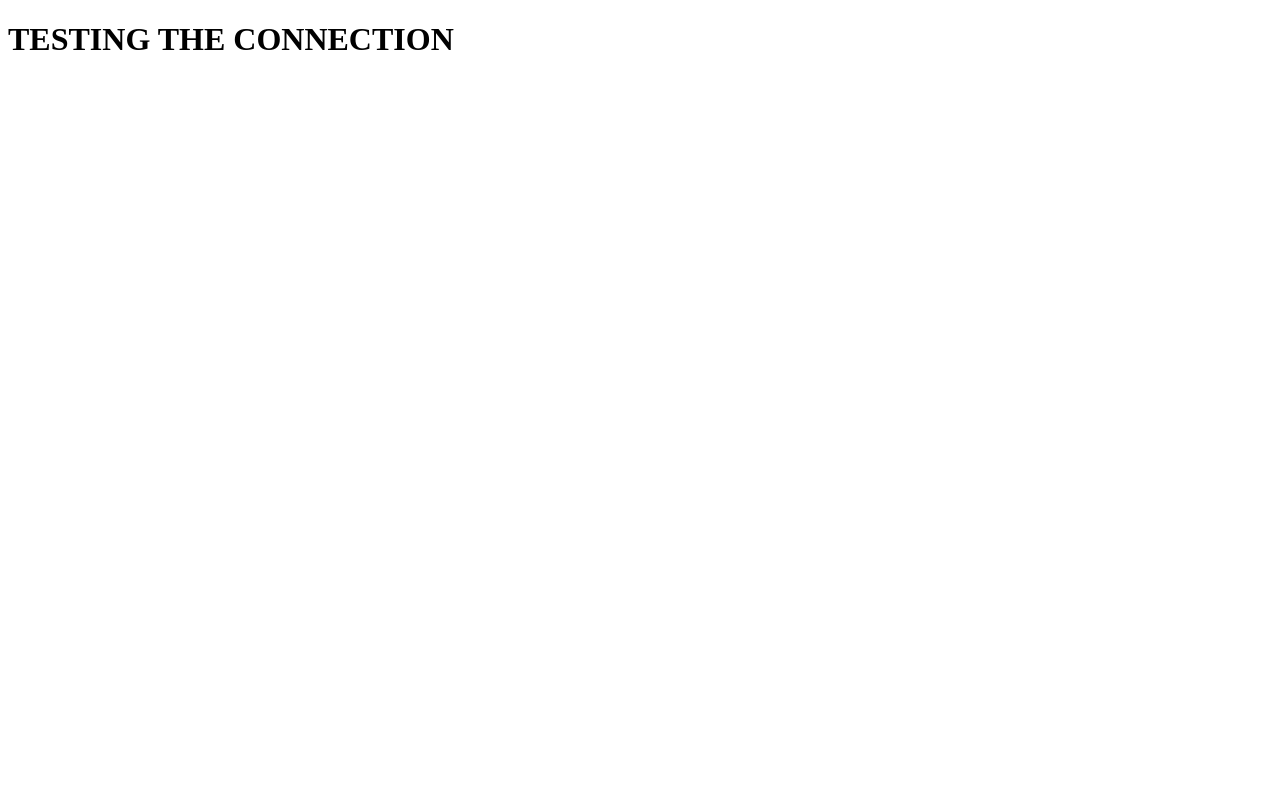
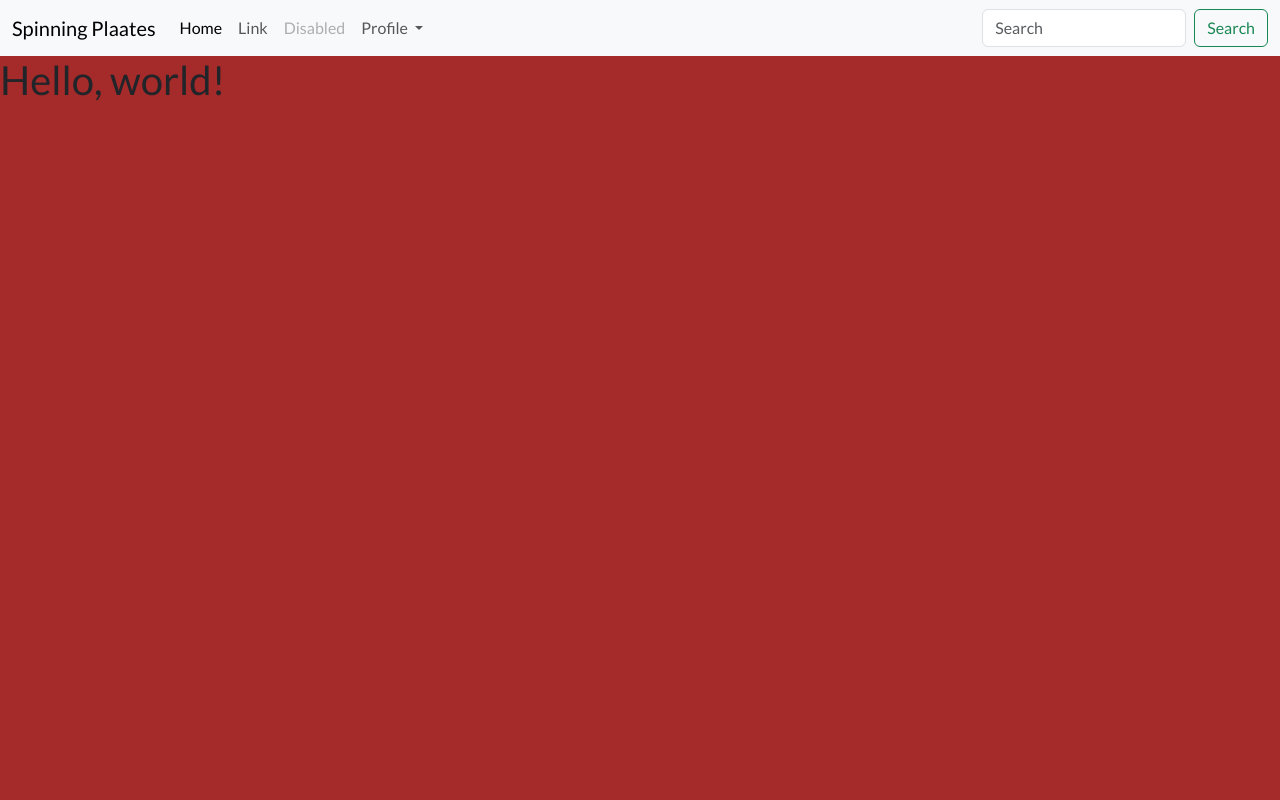
Before and after one commit to student0Zero/Spinning-Plates-Budgeter, a Django app: template templates/base.html in a window 1280 px wide. Run offline with Django 4.2, Linux system fonts and the light colour scheme; the template is opened without the code that fills it, so the values that code supplies are empty.

Commit message:
Setup and test initial base, navbaar and footer htmls

```diff
--- a/SpinningPlatesBudgeter/settings.py
+++ b/SpinningPlatesBudgeter/settings.py
@@ -142,7 +142,7 @@ USE_TZ = True
 # https://docs.djangoproject.com/en/4.2/howto/static-files/
 
 STATIC_URL = 'static/'
-STATICFILES_DIRS = [os.path.join(BASE_DIR, 'static')]
+STATICFILES_DIRS = [os.path.join(BASE_DIR, 'static'),]
 STATIC_ROOT = os.path.join(BASE_DIR, 'staticfiles')
 
 # Default primary key field type
--- /dev/null
+++ b/static/css/base.css
@@ -0,0 +1,20 @@
+@import url('https://fonts.googleapis.com/css2?family=Lato:wght@100;300;400;700;900&display=swap');
+
+/* NAVBAR */
+
+/* NAVLINKS */
+
+/* BODY */
+html, body {
+    height: 100%;
+}
+
+body {
+    font-family: 'Lato';
+    background-color: brown;
+}
+
+/* TITLES */
+/* h1, h2, h3, h4, h5, h6 {
+    font-family: 'Lato';
+} */
--- a/templates/base.html
+++ b/templates/base.html
@@ -1,11 +1,32 @@
-<!DOCTYPE html>
+{% load static %}
+
+<!doctype html>
 <html lang="en">
-<head>
-    <meta charset="UTF-8">
-    <meta name="viewport" content="width=device-width, initial-scale=1.0">
-    <title>Document</title>
-</head>
-<body>
-    <h1>TESTING THE CONNECTION</h1>
+  <head>
+    <meta charset="utf-8">
+    <meta name="viewport" content="width=device-width, initial-scale=1">
+    <title>Spinning Plates Budgeter - {% block title %} {% endblock %}</title>
+
+    {% block excss %}
+    <link href="https://cdn.jsdelivr.net/npm/bootstrap@5.3.3/dist/css/bootstrap.min.css" rel="stylesheet" integrity="sha384-QWTKZyjpPEjISv5WaRU9OFeRpok6YctnYmDr5pNlyT2bRjXh0JMhjY6hW+ALEwIH" crossorigin="anonymous">
+    <link rel="stylesheet" href="{% static '/css/base.css' %}">
+    {% endblock %}
+  </head>
+
+  <body>
+    {% include 'includes/header.html' %}
+
+    <main>
+        {% block content %}
+        <h1>Hello, world!</h1>
+        {% endblock %}
+    </main>
+
+
+
+    {% include 'includes/footer.html' %}
+    {% block onload_js %}
+    <script src="https://cdn.jsdelivr.net/npm/bootstrap@5.3.3/dist/js/bootstrap.bundle.min.js" integrity="sha384-YvpcrYf0tY3lHB60NNkmXc5s9fDVZLESaAA55NDzOxhy9GkcIdslK1eN7N6jIeHz" crossorigin="anonymous"></script>
+    {% endblock %}
 </body>
 </html>
--- /dev/null
+++ b/templates/includes/footer.html
@@ -0,0 +1,6 @@
+{% load static %}
+
+<footer>
+
+
+</footer>
--- /dev/null
+++ b/templates/includes/header.html
@@ -0,0 +1,42 @@
+<header>
+    <!-- NAVBAR START -->
+    <nav class="navbar navbar-expand-lg bg-body-tertiary">
+        <div class="container-fluid">
+          <a class="navbar-brand" href="#">Spinning Plaates</a>
+          <button class="navbar-toggler" type="button" data-bs-toggle="collapse" data-bs-target="#navbarSupportedContent" aria-controls="navbarSupportedContent" aria-expanded="false" aria-label="Toggle navigation">
+            <span class="navbar-toggler-icon"></span>
+          </button>
+          <div class="collapse navbar-collapse" id="navbarSupportedContent">
+            <ul class="navbar-nav me-auto mb-2 mb-lg-0">
+              <li class="nav-item">
+                <a class="nav-link active" aria-current="page" href="#">Home</a>
+              </li>
+              <li class="nav-item">
+                <a class="nav-link" href="#">Link</a>
+              </li>
+              <li class="nav-item">
+                <a class="nav-link disabled" aria-disabled="true">Disabled</a>
+              </li>
+              <li class="nav-item dropdown">
+                <a class="nav-link dropdown-toggle" href="#" role="button" data-bs-toggle="dropdown" aria-expanded="false">
+                  Profile
+                </a>
+                <ul class="dropdown-menu">
+                  <li><a class="dropdown-item" href="#">Profile</a></li>
+                  <li><a class="dropdown-item" href="#">Settings</a></li>
+                  <li><hr class="dropdown-divider"></li>
+                  <li><a class="dropdown-item" href="#">LOG OUT</a></li>
+                </ul>
+              </li>
+            </ul>
+            <form class="d-flex" role="search">
+              <input class="form-control me-2" type="search" placeholder="Search" aria-label="Search">
+              <button class="btn btn-outline-success" type="submit">Search</button>
+            </form>
+          </div>
+        </div>
+      </nav>
+      <!-- NAVBAR END -->
+
+
+</header>
```
Also changed, not shown: README.md, 1 other file.
